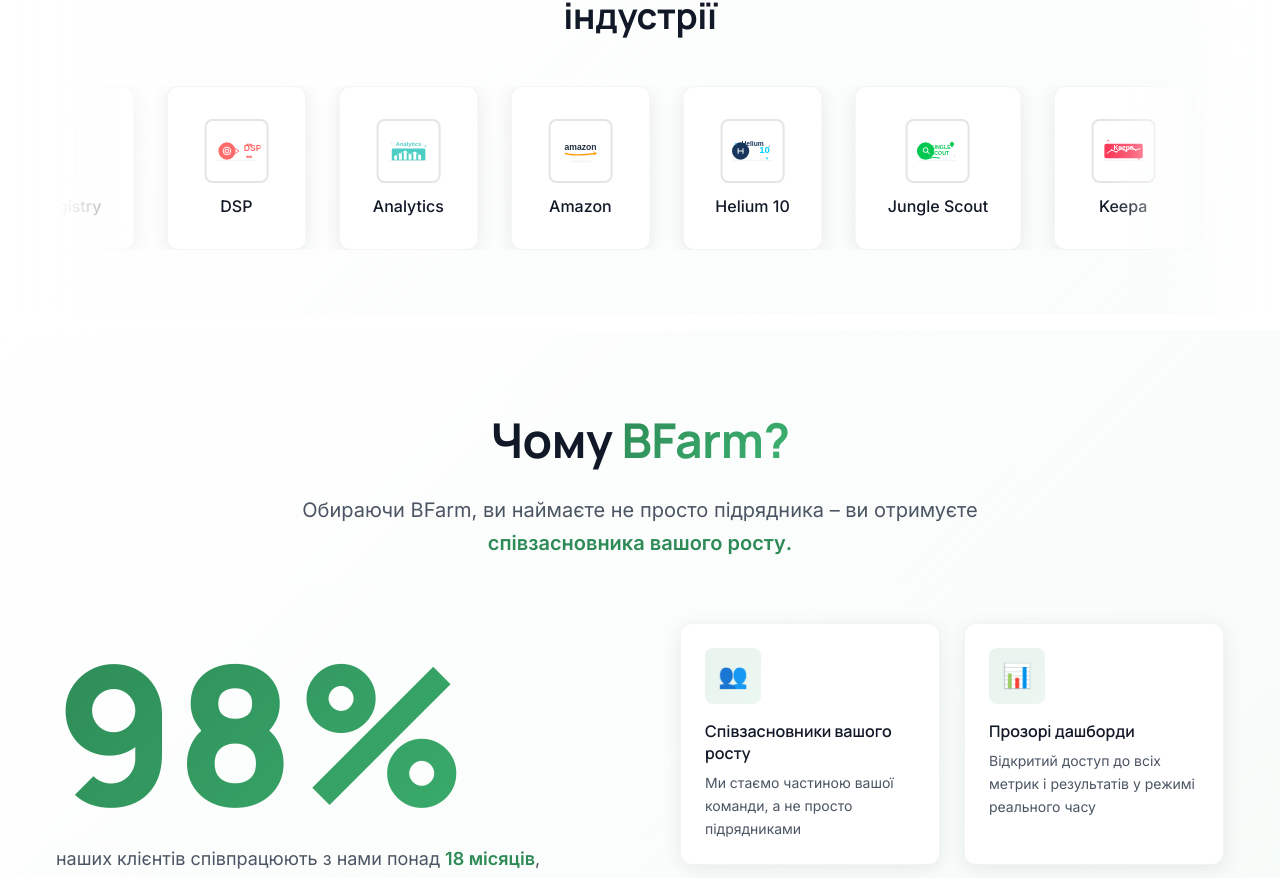
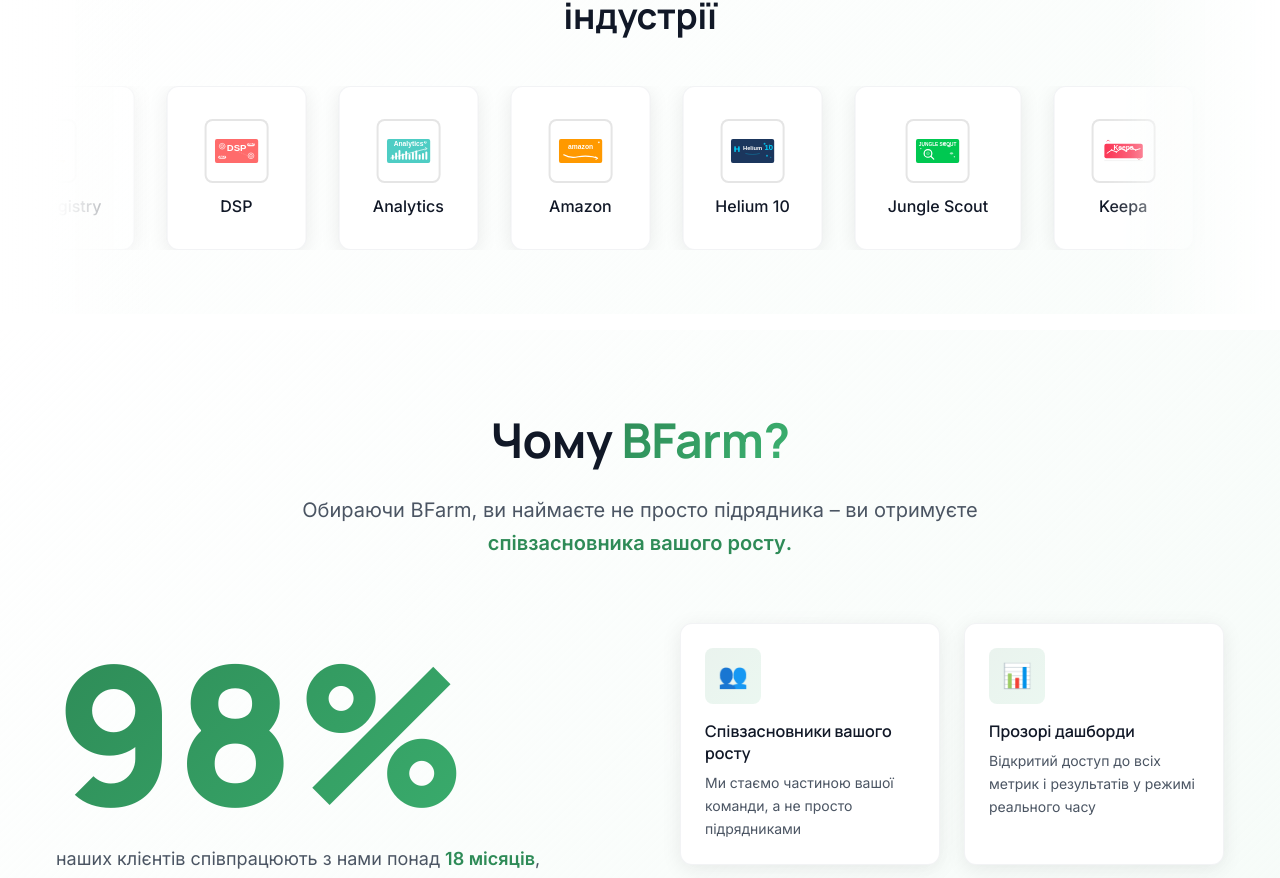
Before and after one commit to bfarmoperationsdep-rgb/webpage-front, a React app: page / in a window 1280 px wide. Shown: the part 1020-1898 px from the top of the page. Built offline with nearby package versions, Linux system fonts and the light colour scheme.

Commit message:
improve: Enhanced brand logos with better professional designs

```diff
--- a/src/assets/logos/AmazonLogo.jsx
+++ b/src/assets/logos/AmazonLogo.jsx
@@ -2,19 +2,22 @@ import React from 'react';
 
 const AmazonLogo = ({ size = 32 }) => (
   <svg width={size} height={size} viewBox="0 0 100 60" fill="none" xmlns="http://www.w3.org/2000/svg">
-    <rect width="100" height="60" fill="white" rx="8"/>
+    <rect width="100" height="60" fill="white" rx="6"/>
 
-    {/* Amazon text */}
-    <text x="50" y="28" fontSize="18" fontWeight="bold" textAnchor="middle" fill="#232F3E" fontFamily="Arial, sans-serif">amazon</text>
+    {/* Orange background */}
+    <rect x="5" y="5" width="90" height="50" fill="#FF9900" rx="4"/>
 
-    {/* Smile arrow from A to Z */}
-    <path d="M18 35C18 35 35 42 82 35" stroke="#FF9900" strokeWidth="3" fill="none" strokeLinecap="round"/>
+    {/* Amazon text - more stylized */}
+    <text x="50" y="26" fontSize="14" fontWeight="900" textAnchor="middle" fill="white" fontFamily="Arial, sans-serif">amazon</text>
 
-    {/* Arrow tip */}
-    <path d="M78 32L82 35L78 38" stroke="#FF9900" strokeWidth="2" fill="none" strokeLinecap="round" strokeLinejoin="round"/>
+    {/* Characteristic Amazon smile from a to z */}
+    <path d="M15 38C25 44 35 44 45 42C55 40 65 40 75 42C80 43 83 44 85 45" stroke="white" strokeWidth="2.5" fill="none" strokeLinecap="round"/>
 
-    {/* Subtle shadow */}
-    <ellipse cx="50" cy="52" rx="25" ry="3" fill="#E5E5E5" opacity="0.3"/>
+    {/* Arrow pointing from A to Z */}
+    <path d="M82 42L85 45L82 48" stroke="white" strokeWidth="2" fill="none" strokeLinecap="round" strokeLinejoin="round"/>
+
+    {/* Small decorative element */}
+    <circle cx="88" cy="12" r="2" fill="white" opacity="0.8"/>
   </svg>
 );
 
--- a/src/assets/logos/AnalyticsLogo.jsx
+++ b/src/assets/logos/AnalyticsLogo.jsx
@@ -2,31 +2,34 @@ import React from 'react';
 
 const AnalyticsLogo = ({ size = 32 }) => (
   <svg width={size} height={size} viewBox="0 0 100 60" fill="none" xmlns="http://www.w3.org/2000/svg">
-    <rect width="100" height="60" fill="white" rx="8"/>
+    <rect width="100" height="60" fill="white" rx="6"/>
 
-    {/* Analytics background */}
-    <rect x="15" y="25" width="70" height="25" fill="#4ECDC4" rx="3"/>
-
-    {/* Bar chart */}
-    <rect x="20" y="40" width="6" height="8" fill="white"/>
-    <rect x="30" y="35" width="6" height="13" fill="white"/>
-    <rect x="40" y="30" width="6" height="18" fill="white"/>
-    <rect x="50" y="37" width="6" height="11" fill="white"/>
-    <rect x="60" y="32" width="6" height="16" fill="white"/>
-    <rect x="70" y="38" width="6" height="10" fill="white"/>
-
-    {/* Trend line */}
-    <path d="M23 40L33 35L43 30L53 37L63 32L73 38" stroke="white" strokeWidth="2" strokeDasharray="1,1"/>
+    {/* Teal background */}
+    <rect x="5" y="5" width="90" height="50" fill="#4ECDC4" rx="4"/>
 
     {/* Analytics text */}
-    <text x="50" y="20" fontSize="12" fontWeight="bold" textAnchor="middle" fill="#4ECDC4" fontFamily="Arial, sans-serif">Analytics</text>
+    <text x="50" y="20" fontSize="14" fontWeight="bold" textAnchor="middle" fill="white" fontFamily="Arial, sans-serif">Analytics</text>
 
-    {/* Chart indicators */}
-    <circle cx="85" cy="20" r="2" fill="#4ECDC4" opacity="0.6"/>
-    <circle cx="15" cy="15" r="1.5" fill="#4ECDC4" opacity="0.4"/>
+    {/* Modern bar chart */}
+    <rect x="15" y="38" width="4" height="10" fill="white" rx="2"/>
+    <rect x="22" y="33" width="4" height="15" fill="white" rx="2"/>
+    <rect x="29" y="28" width="4" height="20" fill="white" rx="2"/>
+    <rect x="36" y="35" width="4" height="13" fill="white" rx="2"/>
+    <rect x="43" y="30" width="4" height="18" fill="white" rx="2"/>
+    <rect x="50" y="36" width="4" height="12" fill="white" rx="2"/>
+    <rect x="57" y="32" width="4" height="16" fill="white" rx="2"/>
+    <rect x="64" y="29" width="4" height="19" fill="white" rx="2"/>
+    <rect x="71" y="37" width="4" height="11" fill="white" rx="2"/>
+    <rect x="78" y="34" width="4" height="14" fill="white" rx="2"/>
+    <rect x="85" y="31" width="4" height="17" fill="white" rx="2"/>
 
-    {/* Bottom line */}
-    <line x1="10" y1="50" x2="90" y2="50" stroke="#E5E5E5" strokeWidth="1"/>
+    {/* Trend arrow */}
+    <path d="M12 45L88 25" stroke="white" strokeWidth="2" opacity="0.7"/>
+    <path d="M85 22L88 25L85 28" stroke="white" strokeWidth="2" opacity="0.7" fill="none" strokeLinecap="round" strokeLinejoin="round"/>
+
+    {/* Growth indicator */}
+    <circle cx="85" cy="12" r="3" fill="white" opacity="0.9"/>
+    <text x="85" y="15" fontSize="8" fontWeight="bold" textAnchor="middle" fill="#4ECDC4">↗</text>
   </svg>
 );
 
--- a/src/assets/logos/DSPLogo.jsx
+++ b/src/assets/logos/DSPLogo.jsx
@@ -2,31 +2,32 @@ import React from 'react';
 
 const DSPLogo = ({ size = 32 }) => (
   <svg width={size} height={size} viewBox="0 0 100 60" fill="none" xmlns="http://www.w3.org/2000/svg">
-    <rect width="100" height="60" fill="white" rx="8"/>
+    <rect width="100" height="60" fill="white" rx="6"/>
 
-    {/* DSP background circle */}
-    <circle cx="30" cy="30" r="18" fill="#FF6B6B"/>
+    {/* Red background */}
+    <rect x="5" y="5" width="90" height="50" fill="#FF6B6B" rx="4"/>
 
-    {/* Target/bullseye icon */}
-    <circle cx="30" cy="30" r="8" stroke="white" strokeWidth="2" fill="none"/>
-    <circle cx="30" cy="30" r="4" stroke="white" strokeWidth="2" fill="none"/>
-    <circle cx="30" cy="30" r="1" fill="white"/>
+    {/* DSP text - more prominent */}
+    <text x="50" y="30" fontSize="20" fontWeight="900" textAnchor="middle" fill="white" fontFamily="Arial, sans-serif">DSP</text>
 
-    {/* DSP text */}
-    <text x="65" y="30" fontSize="18" fontWeight="bold" fill="#FF6B6B" fontFamily="Arial, sans-serif">DSP</text>
+    {/* Target icon - simplified and modern */}
+    <circle cx="20" cy="20" r="6" stroke="white" strokeWidth="1.5" fill="none" opacity="0.8"/>
+    <circle cx="20" cy="20" r="3" stroke="white" strokeWidth="1.5" fill="none" opacity="0.8"/>
+    <circle cx="20" cy="20" r="0.8" fill="white"/>
 
-    {/* Ad targeting elements */}
-    <rect x="70" y="15" width="12" height="4" fill="#FF6B6B" rx="2"/>
-    <text x="76" y="18" fontSize="3" fill="white" textAnchor="middle">AD</text>
+    <circle cx="80" cy="40" r="6" stroke="white" strokeWidth="1.5" fill="none" opacity="0.8"/>
+    <circle cx="80" cy="40" r="3" stroke="white" strokeWidth="1.5" fill="none" opacity="0.8"/>
+    <circle cx="80" cy="40" r="0.8" fill="white"/>
 
-    <rect x="70" y="40" width="12" height="4" fill="#FF6B6B" rx="2"/>
-    <text x="76" y="43" fontSize="3" fill="white" textAnchor="middle">AD</text>
+    {/* Targeting lines */}
+    <path d="M26 20L74 40" stroke="white" strokeWidth="1" opacity="0.4" strokeDasharray="2,2"/>
 
-    {/* Targeting arrows */}
-    <path d="M48 25L55 30L48 35" stroke="#FF6B6B" strokeWidth="2" fill="none" strokeLinecap="round" strokeLinejoin="round"/>
+    {/* AD indicators */}
+    <rect x="12" y="40" width="16" height="6" fill="white" rx="3" opacity="0.9"/>
+    <text x="20" y="44" fontSize="8" fontWeight="bold" textAnchor="middle" fill="#FF6B6B">AD</text>
 
-    {/* Bottom line */}
-    <line x1="10" y1="50" x2="90" y2="50" stroke="#E5E5E5" strokeWidth="1"/>
+    <rect x="72" y="14" width="16" height="6" fill="white" rx="3" opacity="0.9"/>
+    <text x="80" y="18" fontSize="8" fontWeight="bold" textAnchor="middle" fill="#FF6B6B">AD</text>
   </svg>
 );
 
--- a/src/assets/logos/HeliumLogo.jsx
+++ b/src/assets/logos/HeliumLogo.jsx
@@ -2,25 +2,28 @@ import React from 'react';
 
 const HeliumLogo = ({ size = 32 }) => (
   <svg width={size} height={size} viewBox="0 0 100 60" fill="none" xmlns="http://www.w3.org/2000/svg">
-    <rect width="100" height="60" fill="white" rx="8"/>
+    <rect width="100" height="60" fill="white" rx="6"/>
 
-    {/* Background circle */}
-    <circle cx="25" cy="30" r="18" fill="#1B365D"/>
+    {/* Blue gradient background */}
+    <rect x="5" y="5" width="90" height="50" fill="#1B365D" rx="4"/>
 
-    {/* Helium 10 text */}
-    <text x="50" y="20" fontSize="14" fontWeight="bold" textAnchor="middle" fill="#1B365D" fontFamily="Arial, sans-serif">Helium</text>
-    <text x="75" y="35" fontSize="20" fontWeight="bold" textAnchor="middle" fill="#00D4FF" fontFamily="Arial, sans-serif">10</text>
+    {/* Helium 10 logo styling */}
+    <text x="30" y="28" fontSize="12" fontWeight="bold" fill="white" fontFamily="Arial, sans-serif">Helium</text>
+    <text x="75" y="28" fontSize="16" fontWeight="900" fill="#00D4FF" fontFamily="Arial, sans-serif">10</text>
 
-    {/* Icon in circle */}
-    <path d="M20 25V35M20 30H30M30 25V35" stroke="white" strokeWidth="2" strokeLinecap="round" strokeLinejoin="round"/>
+    {/* H symbol in a modern way */}
+    <rect x="12" y="20" width="3" height="12" fill="#00D4FF" rx="1"/>
+    <rect x="20" y="20" width="3" height="12" fill="#00D4FF" rx="1"/>
+    <rect x="12" y="25" width="11" height="2" fill="#00D4FF" rx="1"/>
 
-    {/* Floating elements */}
-    <circle cx="15" cy="15" r="2" fill="#00D4FF" opacity="0.7"/>
-    <circle cx="85" cy="20" r="1.5" fill="#1B365D" opacity="0.5"/>
-    <circle cx="80" cy="45" r="2.5" fill="#00D4FF" opacity="0.6"/>
+    {/* Floating helium bubbles */}
+    <circle cx="75" cy="15" r="2" fill="#00D4FF" opacity="0.8"/>
+    <circle cx="85" cy="18" r="1.5" fill="#00D4FF" opacity="0.6"/>
+    <circle cx="80" cy="40" r="2" fill="#00D4FF" opacity="0.7"/>
+    <circle cx="88" cy="43" r="1" fill="#00D4FF" opacity="0.9"/>
 
-    {/* Bottom line */}
-    <line x1="10" y1="50" x2="90" y2="50" stroke="#E5E5E5" strokeWidth="1"/>
+    {/* Connection line */}
+    <path d="M35 35C45 38 55 38 65 35" stroke="#00D4FF" strokeWidth="1" opacity="0.5"/>
   </svg>
 );
 
--- a/src/assets/logos/JungleScoutLogo.jsx
+++ b/src/assets/logos/JungleScoutLogo.jsx
@@ -2,29 +2,31 @@ import React from 'react';
 
 const JungleScoutLogo = ({ size = 32 }) => (
   <svg width={size} height={size} viewBox="0 0 100 60" fill="none" xmlns="http://www.w3.org/2000/svg">
-    <rect width="100" height="60" fill="white" rx="8"/>
+    <rect width="100" height="60" fill="white" rx="6"/>
 
-    {/* Background circle */}
-    <circle cx="25" cy="30" r="18" fill="#00C851"/>
+    {/* Green background */}
+    <rect x="5" y="5" width="90" height="50" fill="#00C851" rx="4"/>
 
     {/* Jungle Scout text */}
-    <text x="55" y="25" fontSize="11" fontWeight="bold" textAnchor="middle" fill="#00C851" fontFamily="Arial, sans-serif">JUNGLE</text>
-    <text x="55" y="38" fontSize="11" fontWeight="bold" textAnchor="middle" fill="#00C851" fontFamily="Arial, sans-serif">SCOUT</text>
+    <text x="50" y="20" fontSize="10" fontWeight="bold" textAnchor="middle" fill="white" fontFamily="Arial, sans-serif">JUNGLE SCOUT</text>
 
-    {/* Magnifying glass icon in circle */}
-    <circle cx="25" cy="28" r="5" stroke="white" strokeWidth="2" fill="none"/>
-    <line x1="29" y1="32" x2="33" y2="36" stroke="white" strokeWidth="2" strokeLinecap="round"/>
+    {/* Magnifying glass - larger and more prominent */}
+    <circle cx="30" cy="35" r="8" stroke="white" strokeWidth="2.5" fill="none"/>
+    <line x1="36" y1="41" x2="42" y2="47" stroke="white" strokeWidth="2.5" strokeLinecap="round"/>
 
-    {/* Tree/jungle elements */}
-    <path d="M75 15L80 10L85 15L82 20L80 22L78 20L75 15Z" fill="#00C851"/>
-    <path d="M15 45C20 40 30 42 35 45C40 42 50 44 55 45" stroke="#00C851" strokeWidth="2" fill="none"/>
+    {/* Search elements inside magnifying glass */}
+    <circle cx="30" cy="35" r="3" stroke="white" strokeWidth="1" fill="none" opacity="0.7"/>
+    <circle cx="30" cy="35" r="1" fill="white" opacity="0.8"/>
 
-    {/* Small accent dots */}
-    <circle cx="15" cy="20" r="1" fill="#00C851" opacity="0.6"/>
-    <circle cx="85" cy="40" r="1" fill="#00C851" opacity="0.6"/>
+    {/* Jungle leaves */}
+    <path d="M60 15C62 12 66 12 68 15C66 18 62 18 60 15Z" fill="white" opacity="0.8"/>
+    <path d="M70 20C72 17 76 17 78 20C76 23 72 23 70 20Z" fill="white" opacity="0.7"/>
+    <path d="M75 35C77 32 81 32 83 35C81 38 77 38 75 35Z" fill="white" opacity="0.6"/>
 
-    {/* Bottom line */}
-    <line x1="10" y1="50" x2="90" y2="50" stroke="#E5E5E5" strokeWidth="1"/>
+    {/* Data tracking elements */}
+    <circle cx="15" cy="25" r="1.5" fill="white" opacity="0.8"/>
+    <circle cx="20" cy="20" r="1" fill="white" opacity="0.6"/>
+    <circle cx="85" cy="42" r="1.5" fill="white" opacity="0.7"/>
   </svg>
 );
 
```
Also changed, not shown: src/assets/logos/CerebroLogo.jsx (+21 -17 lines).
